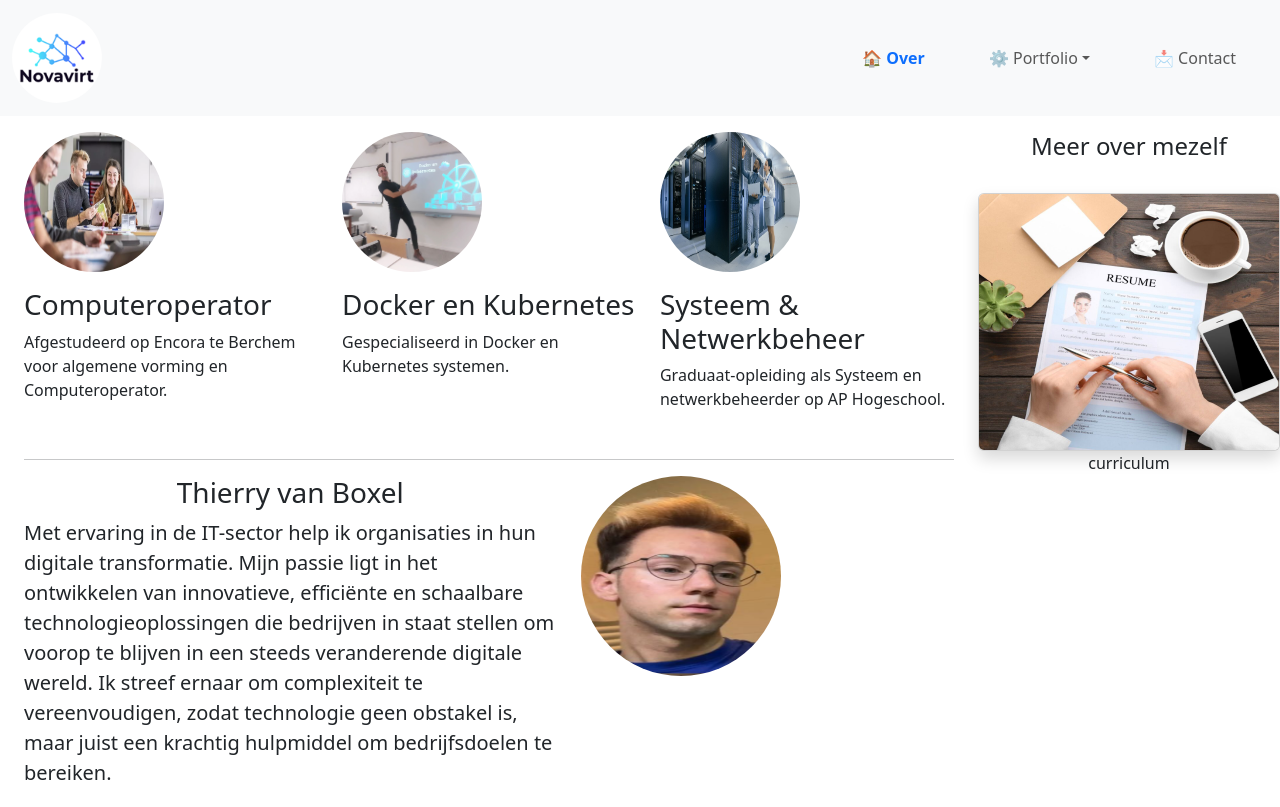
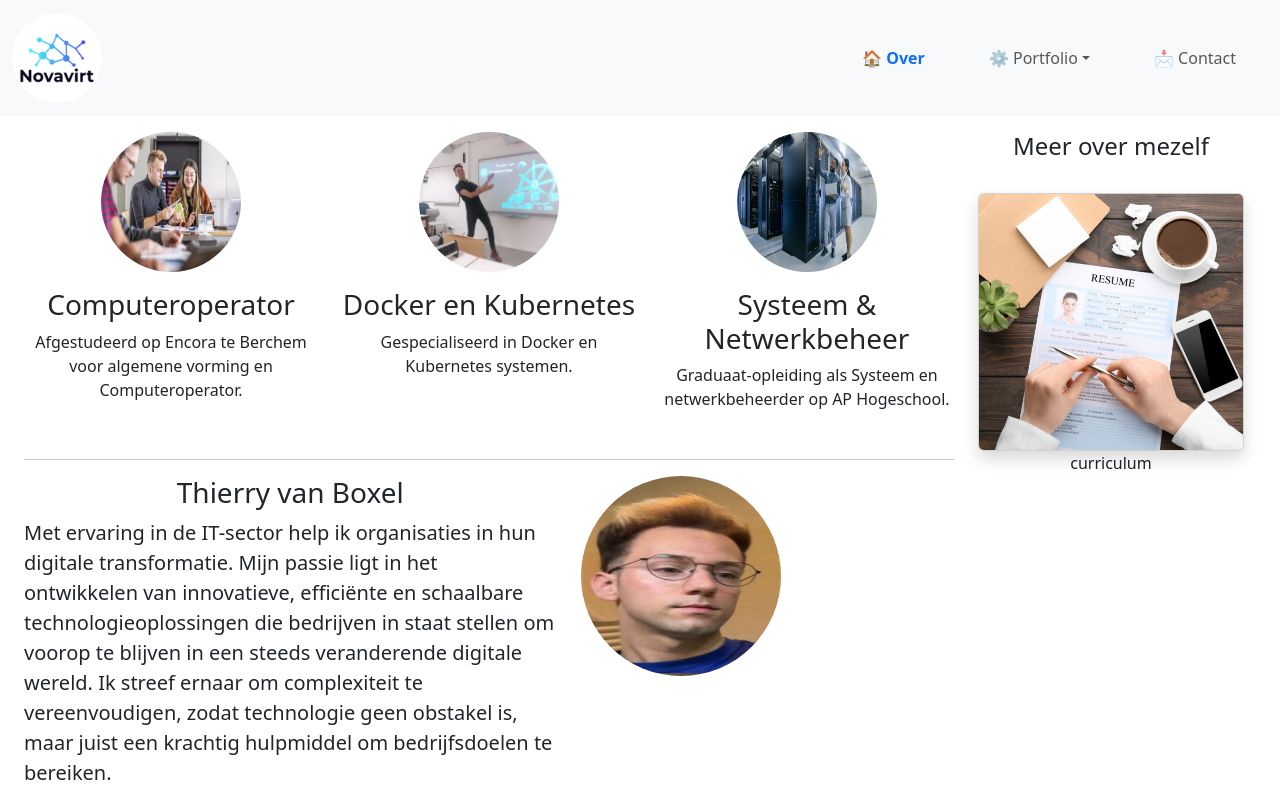
Before and after one commit to Starax30/Portfolio, a plain HTML site: page index.html in a window 1280 px wide. Shown: the top 807 px of the page. Drawn offline with nearby package versions, Linux system fonts and the light colour scheme.

Commit message:
Update index.html

```diff
--- a/index.html
+++ b/index.html
@@ -52,24 +52,24 @@
     <div class="row">
             <figure class="col-lg-4">
               <a href="https://cvoencora.stedelijkonderwijs.be/opleidingen/aanbod/aanvullende-algemene-vorming-aav" target="_blank">
-                <img class="rounded-circle mx-auto mb-3" src="assets/images/encoraimage.webp" alt="Encora opleiding" width="140" height="140">
+                <img class="rounded-circle mx-auto mb-3 d-flex" src="assets/images/encoraimage.webp" alt="Encora opleiding" width="140" height="140">
               </a>
-              <h3 class="fw-normal">Computeroperator</h3>
-              <p>Afgestudeerd op Encora te Berchem voor algemene vorming en Computeroperator.</p>
+              <h3 class="fw-normal text-center">Computeroperator</h3>
+              <p class=" text-center">Afgestudeerd op Encora te Berchem voor algemene vorming en Computeroperator.</p>
             </figure>
             <figure class="col-lg-4">
               <a href="docker.html" target="_blank">
-                <img class="rounded-circle mx-auto mb-3" src="assets/images/presentdoc.jpg" alt="Docker project" width="140" height="140">
+                <img class="rounded-circle mx-auto mb-3 d-flex" src="assets/images/presentdoc.jpg" alt="Docker project" width="140" height="140">
               </a>
-              <h3 class="fw-normal">Docker en Kubernetes</h3>
-              <p>Gespecialiseerd in Docker en Kubernetes systemen.</p>
+              <h3 class="fw-normal text-center">Docker en Kubernetes</h3>
+              <p class="text-center">Gespecialiseerd in Docker en Kubernetes systemen.</p>
             </figure>
             <figure class="col-lg-4">
               <a href="https://www.ap.be/graduaat/systeem-en-netwerkbeheer" target="_blank">
-                <img class="rounded-circle mx-auto mb-3" src="assets/images/databank.jpg" alt="Systeem & Netwerkbeheer" width="140" height="140">
+                <img class="rounded-circle mx-auto mb-3 d-flex" src="assets/images/databank.jpg" alt="Systeem & Netwerkbeheer" width="140" height="140">
               </a>
-              <h3 class="fw-normal">Systeem & Netwerkbeheer</h3>
-              <p>Graduaat-opleiding als Systeem en netwerkbeheerder op AP Hogeschool.</p>
+              <h3 class="fw-normal text-center">Systeem & Netwerkbeheer</h3>
+              <p class="text-center">Graduaat-opleiding als Systeem en netwerkbeheerder op AP Hogeschool.</p>
             </figure>
           </div>
 
@@ -124,7 +124,7 @@
         </section>
   </main>
 
-  <aside class="col-md-3 pt-3">
+  <aside class="col-md-3 pt-3 pe-5">
     <h4 class="text-center">Meer over mezelf</h4>
     <br>
     <figure>
```
